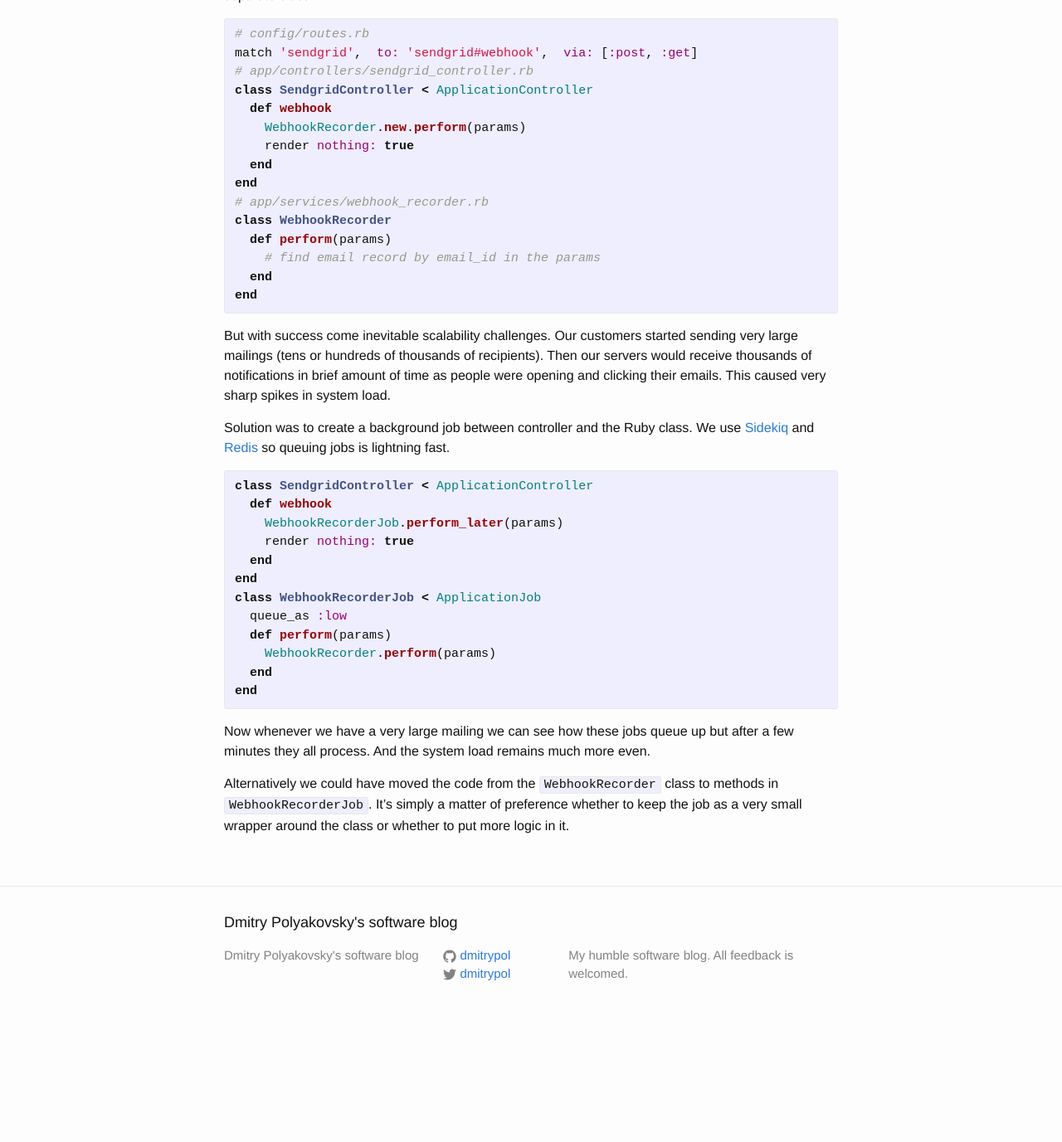
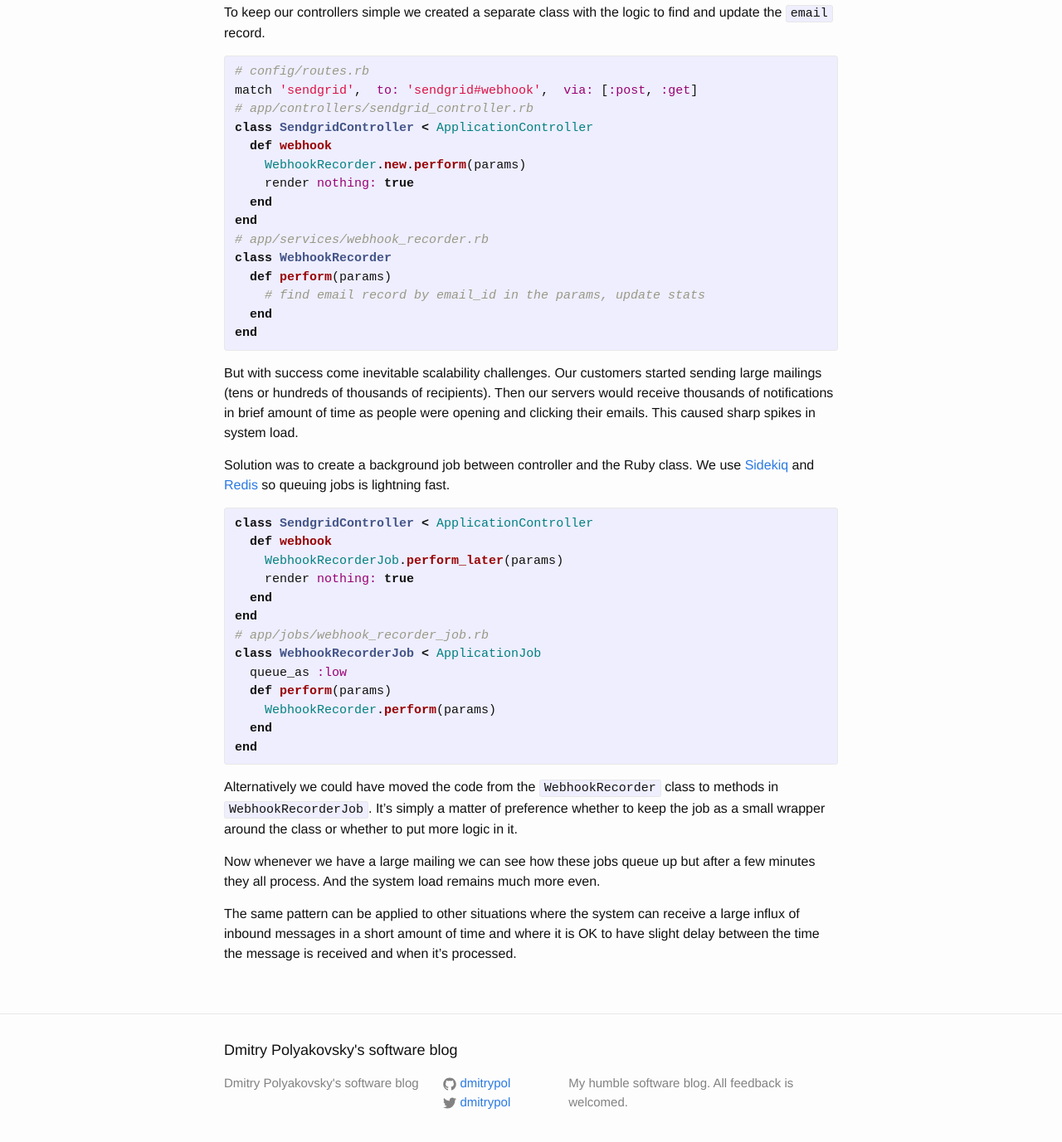
Before and after one commit to dmitrypol/dmitrypol.github.io, a Jekyll site: the page built from _posts/2017-03-16-sendgrid-webhooks-background-jobs.md, in a window 1280 px wide and 1400 px high, scrolled down 725 px. Shown: the top 1377 px of the window at 83% size. Built offline with Jekyll 4.4.1, drawn with Linux system fonts in a browser that asks for light colours; nearby versions of some CDN libraries; comment, search, counter and statistics services are not loaded; before the commit the page ends 1971 px from its top, so only the background shows below that; some of the changed text lies outside the part shown.

Commit message:
tweaked posting

```diff
--- a/_posts/2017-03-16-sendgrid-webhooks-background-jobs.md
+++ b/_posts/2017-03-16-sendgrid-webhooks-background-jobs.md
@@ -20,7 +22,7 @@
 end
 {% endhighlight %}
 
-To keep our controllers light we put the logic to find and appropriately increment the `email` record in a separate class.
+To keep our controllers simple we created a separate class with the logic to find and update the `email` record.
 
 {% highlight ruby %}
 # config/routes.rb
@@ -35,12 +37,12 @@
 # app/services/webhook_recorder.rb
 class WebhookRecorder
   def perform(params)
-    # find email record by email_id in the params
+    # find email record by email_id in the params, update stats
   end
 end
 {% endhighlight %}
 
-But with success come inevitable scalability challenges.  Our customers started sending very large mailings (tens or hundreds of thousands of recipients).  Then our servers would receive thousands of notifications in brief amount of time as people were opening and clicking their emails.  This caused very sharp spikes in system load.
+But with success come inevitable scalability challenges.  Our customers started sending large mailings (tens or hundreds of thousands of recipients).  Then our servers would receive thousands of notifications in brief amount of time as people were opening and clicking their emails.  This caused sharp spikes in system load.
 
 Solution was to create a background job between controller and the Ruby class.  We use [Sidekiq](http://sidekiq.org/) and [Redis](https://redis.io/) so queuing jobs is lightning fast.
 
@@ -51,6 +53,7 @@
     render nothing: true
   end
 end
+# app/jobs/webhook_recorder_job.rb
 class WebhookRecorderJob < ApplicationJob
   queue_as :low
   def perform(params)
@@ -59,6 +62,8 @@
 end
 {% endhighlight %}
 
-Now whenever we have a very large mailing we can see how these jobs queue up but after a few minutes they all process.  And the system load remains much more even.
+Alternatively we could have moved the code from the `WebhookRecorder` class to methods in `WebhookRecorderJob`.  It's simply a matter of preference whether to keep the job as a small wrapper around the class or whether to put more logic in it.
 
-Alternatively we could have moved the code from the `WebhookRecorder` class to methods in `WebhookRecorderJob`.  It's simply a matter of preference whether to keep the job as a very small wrapper around the class or whether to put more logic in it.
+Now whenever we have a large mailing we can see how these jobs queue up but after a few minutes they all process.  And the system load remains much more even.
+
+The same pattern can be applied to other situations where the system can receive a large influx of inbound messages in a short amount of time and where it is OK to have slight delay between the time the message is received and when it's processed.
```
Also changed, not shown: other parts of _posts/2017-03-16-sendgrid-webhooks-background-jobs.md (+2 -0 lines).
